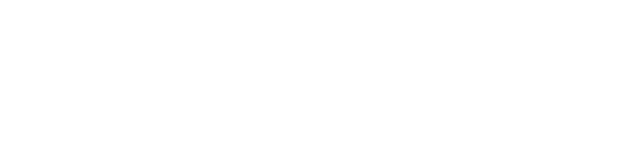
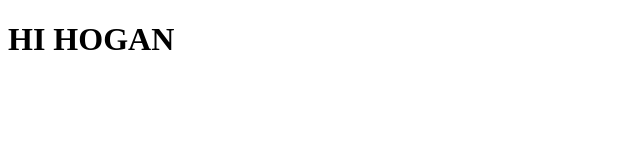
Before and after one commit to AutumnJ/AutumnJ-github-practice, a plain HTML site: page index.html in a window 1280 px wide. Shown: the whole page, without its empty margins (0-640 px from the left). Drawn offline with Linux system fonts and the light colour scheme.

Commit message:
Style updates

```diff
--- a/index.html
+++ b/index.html
@@ -1,9 +1,9 @@
 <!DOCTYPE html>
 <html>
 <head>
-	<title>HI HOGAN</title>
+	<title>Code for Cats</title>
 </head>
 <body>
-
+<h1>HI HOGAN</h1>
 </body>
 </html>
```
